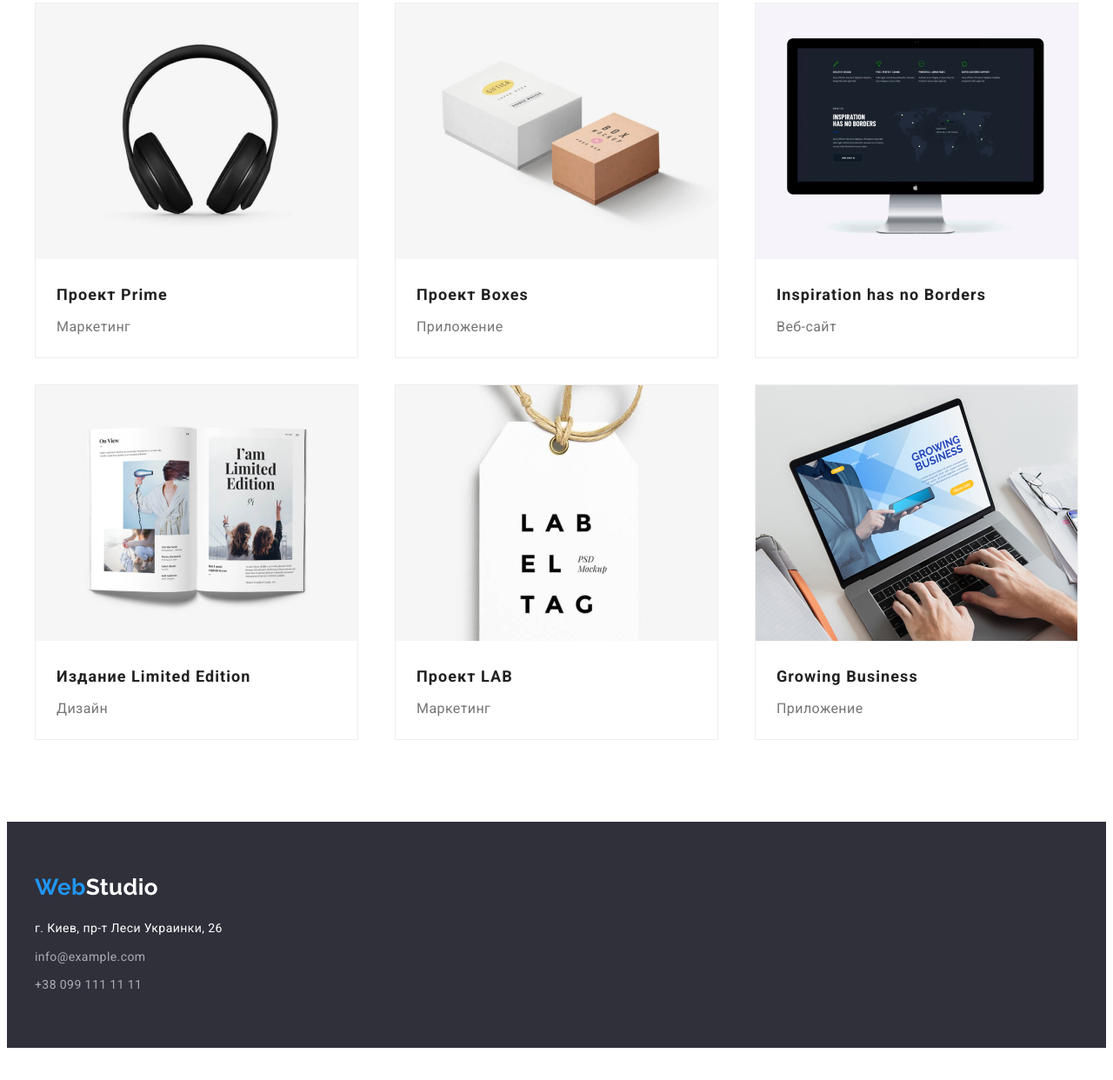
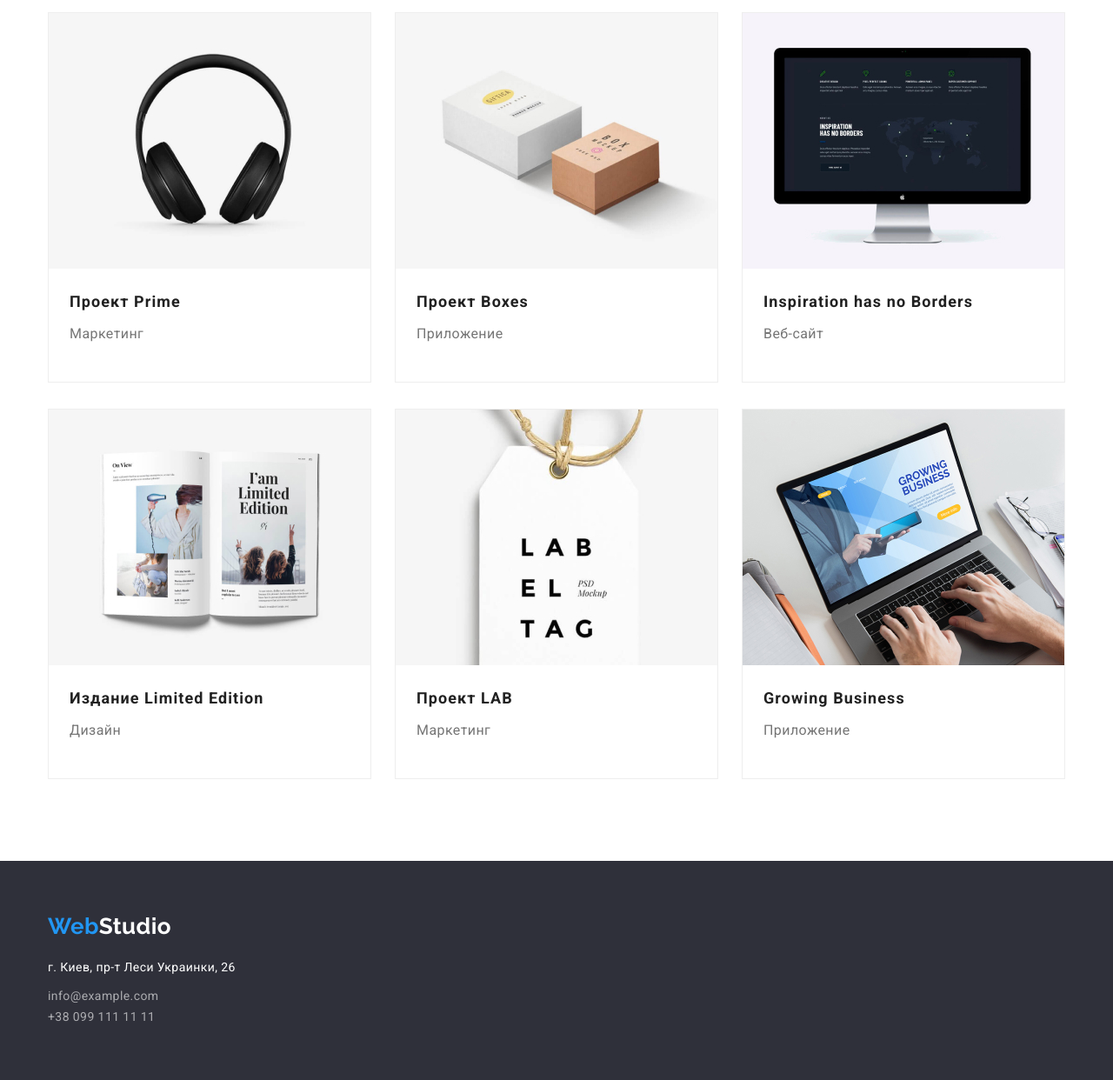
Before and after one commit to yuliasemenyuk/goit-markup-hw-03, a plain HTML site: page portfolio.html in a window 1280 px wide. Shown: the part 699-1941 px from the top of the page at 87% size. Before the commit the page ends 1912 px from the top, so only its background shows below. Drawn offline with nearby package versions, Linux system fonts and the light colour scheme.

Commit message:
corrections.added

```diff
--- a/css/styles.css
+++ b/css/styles.css
@@ -34,6 +34,11 @@ h1, h2, h3, h4, h5, h6, p, ul{
     margin-bottom: 0;
     padding: 0;
 }
+img {
+    display: block;
+    width: 100%;
+    height: auto;
+}
 
 /* Хедэр */
 .header{
@@ -63,14 +68,15 @@ h1, h2, h3, h4, h5, h6, p, ul{
 /* Навигация сайта */
 .site-nav .list{
     display: flex;
-    padding-bottom: 32px;
-    padding-top: 32px;
+
 }
 .site-nav-item:not(:last-of-type){
     margin-right: 50px;
 }
 
 .site-nav-link{
+    padding-bottom: 32px;
+    padding-top: 32px;
     text-decoration: none;
     font-weight: 500;
     line-height: 1.14;
@@ -87,8 +93,6 @@ h1, h2, h3, h4, h5, h6, p, ul{
 /* Контакты */
 .contacts {
     display: flex;
-    padding-bottom: 32px;
-    padding-top: 32px;
     margin-left: auto;
 }
 .contact-item:not(:last-child) {
@@ -96,6 +100,8 @@ h1, h2, h3, h4, h5, h6, p, ul{
 }
 
 .contact-link{
+    padding-bottom: 32px;
+    padding-top: 32px;
     font-weight: 500;
     line-height: 1.14;
     letter-spacing: 0.02em;
@@ -107,7 +113,7 @@ h1, h2, h3, h4, h5, h6, p, ul{
     color: var(--accent-color);
 }
 /* Герой */
-.hero .container {
+.hero {
     padding-top: 200px;
     padding-bottom: 200px;
     background-color: var(--dark-background-color);
@@ -142,6 +148,11 @@ h1, h2, h3, h4, h5, h6, p, ul{
     background-color: var(--accent-color);
     cursor: pointer;
 }
+/* Общее для секций */
+.section{
+    padding-top: 94px;
+    padding-bottom: 94px;
+}
 /* Преимущетва */
 .features-section-title {
     font-size: 0;
@@ -156,7 +167,6 @@ h1, h2, h3, h4, h5, h6, p, ul{
     margin-right: 30px;
 }
 .feature-title {
-    margin-top: 94px;
     font-weight: 700;
     line-height: 1.14;
     text-transform: uppercase;
@@ -167,10 +177,10 @@ h1, h2, h3, h4, h5, h6, p, ul{
     line-height: 1.71;
 }
 /* <!-- Чем мы занимаемся --> */
-.directions-section .container,
-.members-section .container{
-    padding-top: 94px;
+.directions-section{
+    padding-top: 0;
 }
+
 .directions-section-title,
 .members-section-title {
     margin-bottom: 50px;
@@ -186,21 +196,23 @@ h1, h2, h3, h4, h5, h6, p, ul{
 }
 .directions-item{
     margin-right: 30px;
-    margin-bottom: 94px;
 }
 .directions-item:nth-child(3n){
     margin-right: 0;
 }
 /* !-- Наша команда -- */
-.members-section .container {
+.members-section {
     background-color: var(--medium-background-color);
 }
 .members-list{
     display: flex;
-    padding-bottom: 94px;
 }
 .members-list-item{
     margin-right: 30px;
+    background: var(--primary-white-color);
+    box-shadow: 0px 1px 3px rgba(0, 0, 0, 0.12), 0px 1px 1px rgba(0, 0, 0, 0.14), 0px 2px 1px rgba(0, 0, 0, 0.2);
+    /* border: 1px solid transparent; */
+    border-radius: 0px 0px 4px 4px;
 
 }
 .members-list-item:nth-child(4n){
@@ -216,10 +228,13 @@ h1, h2, h3, h4, h5, h6, p, ul{
 }
 .member-description{
     margin-top: 10px;
-    padding-bottom: 30px;
     font-size: 16px;
     line-height: 1.19;
     text-align: center;
+}
+.members-list-item div{
+    padding-top: 30px;
+    padding-bottom: 30px;
 }
 
 /* Наши проекты */
@@ -230,7 +245,6 @@ h1, h2, h3, h4, h5, h6, p, ul{
     display: flex;
     justify-content: center;
     align-items: center;
-    padding-top: 94px;
     margin-bottom: 50px;
 }
 
@@ -259,30 +273,29 @@ h1, h2, h3, h4, h5, h6, p, ul{
     display: flex;
     flex-wrap: wrap;
     justify-content: center;
-    padding-bottom: 94px;
 }
-.projet-list-item{
+.project-list-item{
     margin-right: auto;
     margin-bottom: 30px;
     padding-bottom: 20px;
     border: 1px solid #EEEEEE;
 }
-.projet-list-item:nth-last-child(-n+3){
+.project-list-item:nth-last-child(-n+3){
     margin-bottom: 0;
 }
-.projet-list-item:nth-child(3n){
+.project-list-item:nth-child(3n){
     margin-right: 0;
 }
 
-
+.project-list-item div{
+    padding: 20px 24px;
+}
 .project-list-link{
+    display: block;
     text-decoration: none;
     color: inherit;
 }
 .project-title {
-    margin-top: 20px;
-    padding-right: 24px;
-    padding-left: 24px;
     font-weight: 700;
     font-size: 18px;
     line-height: 2.0;
@@ -291,32 +304,33 @@ h1, h2, h3, h4, h5, h6, p, ul{
 }
 .project-type{
     margin-top: 4px;
-    padding-right: 24px;
-    padding-left: 24px;
     font-size: 16px;
     line-height: 1.87;
 }
 
 /* Футер */
 .footer{
+    padding-top: 60px;
+    padding-bottom: 60px;
     background-color: var(--dark-background-color);
 }
-.footer .container{
-    padding-top: 60px;
-}
+
+
 .footer .logo{
     color: var(--primary-white-color);
+    margin-right: 0;
+    padding-top: 0;
+    padding-bottom: 0;
 }
-.address-main{
+
+.address{
     margin-top: 20px;
-}
-.address{
-    padding-bottom: 60px;
     font-style:inherit;
     line-height: 1.71;
     color: var(--primary-white-color);
 }
-.address li{
+.address .list,
+.address .phone{
     margin-top: 9px;
 }
 .address-link{
--- a/portfolio.html
+++ b/portfolio.html
@@ -7,6 +7,7 @@
     <title>Portfolio</title>
     <link rel="preconnect" href="https://fonts.gstatic.com">
     <link href="https://fonts.googleapis.com/css2?family=Raleway:wght@700&family=Roboto:wght@400;500;700&display=swap" rel="stylesheet">
+    <link rel="stylesheet" href="https://cdnjs.cloudflare.com/ajax/libs/modern-normalize/1.1.0/modern-normalize.min.css" integrity="sha512-wpPYUAdjBVSE4KJnH1VR1HeZfpl1ub8YT/NKx4PuQ5NmX2tKuGu6U/JRp5y+Y8XG2tV+wKQpNHVUX03MfMFn9Q==" crossorigin="anonymous" referrerpolicy="no-referrer" />
     <link rel="stylesheet" href="./css/styles.css">
 </head>
 <body>
@@ -29,7 +30,7 @@
     </header>
     <main>
         <!-- Наши проекты -->
-        <section class="projects-section">
+        <section class="projects-section section">
             <div class="container">
                 <h1 class="projects-section-title">Наши проекты</h1>
                 <ul class="button-list list">
@@ -40,58 +41,76 @@
                     <li class="button-item"><button type="button" class="filter-button">Маркетинг</button></li>
                 </ul>
                 <ul class="project-list list">
-                    <li class="projet-list-item">
+                    <li class="project-list-item">
                         <a class="project-list-link" href=""><img src="./images/technokriak.jpg" alt="Проект Технокряк" width="370">
+                            <div>
                                 <h2 class="project-title">Технокряк</h2>
                                 <p class="project-type">Веб-сайт</p>
+                            </div>
                         </a>
                     </li>
-                    <li class="projet-list-item">
+                    <li class="project-list-item">
                         <a class="project-list-link" href=""><img src="./images/new.orlean.golden.star.jpg" alt="Постер Нью Орлеан против Голден Стар" width="370">
+                            <div>
                                 <h2 class="project-title" >Постер New Orlean vs Golden Star</h2>
                                 <p class="project-type">Дизайн</p>
+                            </div>
                         </a>
                     </li>
-                    <li class="projet-list-item">
+                    <li class="project-list-item">
                         <a class="project-list-link" href=""><img src="./images/seafood.jpg" alt="Приложение ресторана Сифуд" width="370">
+                            <div>
                                 <h2 class="project-title">Ресторан Seafood</h2>
                                 <p class="project-type">Приложение</p>
+                            </div>
                         </a>
                     </li>
-                    <li class="projet-list-item">
+                    <li class="project-list-item">
                         <a class="project-list-link" href=""><img src="./images/prime.jpg" alt="Проект Прайм" width="370">
+                            <div>
                                 <h2 class="project-title">Проект Prime</h2>
                                 <p class="project-type">Маркетинг</p>
+                            </div>
                         </a>
                     </li>
-                    <li class="projet-list-item">
+                    <li class="project-list-item">
                         <a class="project-list-link" href=""><img src="./images/boxes.jpg" alt="Проект Боксиз" width="370">
+                            <div>
                                 <h2 class="project-title">Проект Boxes</h2>
                                 <p class="project-type">Приложение</p>
+                            </div>
                         </a>
                     </li>
-                    <li class="projet-list-item">
+                    <li class="project-list-item">
                         <a class="project-list-link" href=""><img src="./images/ispiration.has.no.borders.jpg" alt="Веб-сайт Инспирейшн" width="370">
+                            <div>
                                 <h2 class="project-title">Inspiration has no Borders</h2>
                                 <p class="project-type">Веб-сайт</p>
+                            </div>
                         </a>
                     </li>
-                    <li class="projet-list-item">
+                    <li class="project-list-item">
                         <a class="project-list-link" href=""><img src="./images/limited.edition.jpg" alt="Издание Лимитет Эдишн" width="370">
+                            <div>
                                 <h2 class="project-title">Издание Limited Edition</h2>
                                 <p class="project-type">Дизайн</p>
+                            </div>
                         </a>
                     </li>
-                    <li class="projet-list-item">
+                    <li class="project-list-item">
                         <a class="project-list-link" href=""><img src="./images/lab.jpg" alt="Проект Лэб" width="370">
+                            <div>
                                 <h2 class="project-title">Проект LAB</h2>
                                 <p class="project-type">Маркетинг</p>
+                            </div>
                         </a>
                     </li>
-                    <li class="projet-list-item">
+                    <li class="project-list-item">
                         <a class="project-list-link" href=""><img src="./images/growing.business.jpg" alt="Приложение Гровинг бизнес" width="370">
+                            <div>
                                 <h2 class="project-title">Growing Business</h2>
                                 <p class="project-type">Приложение</p>
+                            </div>
                         </a>
                     </li>
                 </ul>
```
Also changed, not shown: index.html (+12 -10 lines). Lines whose indentation alone changed are shown as unchanged.
